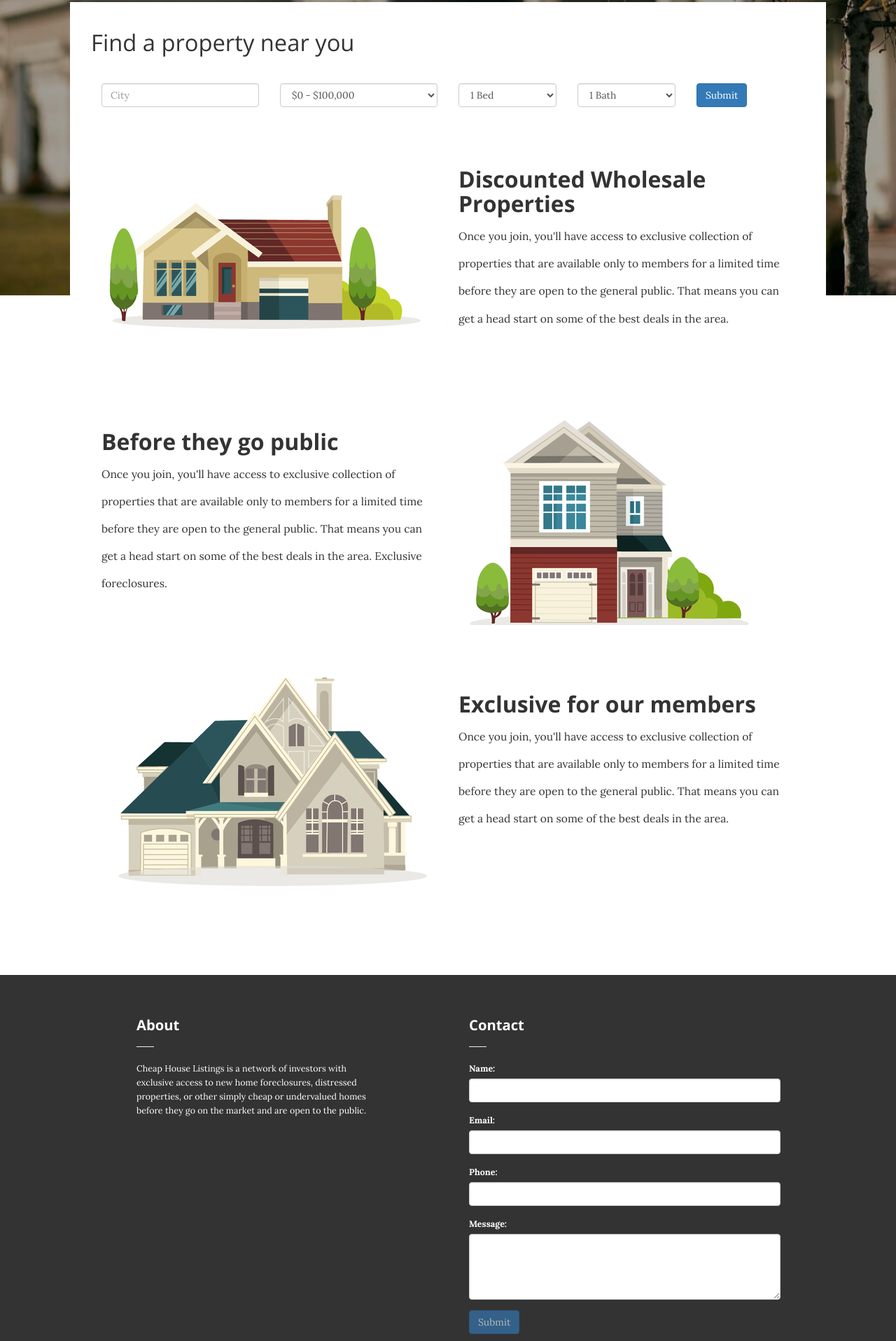
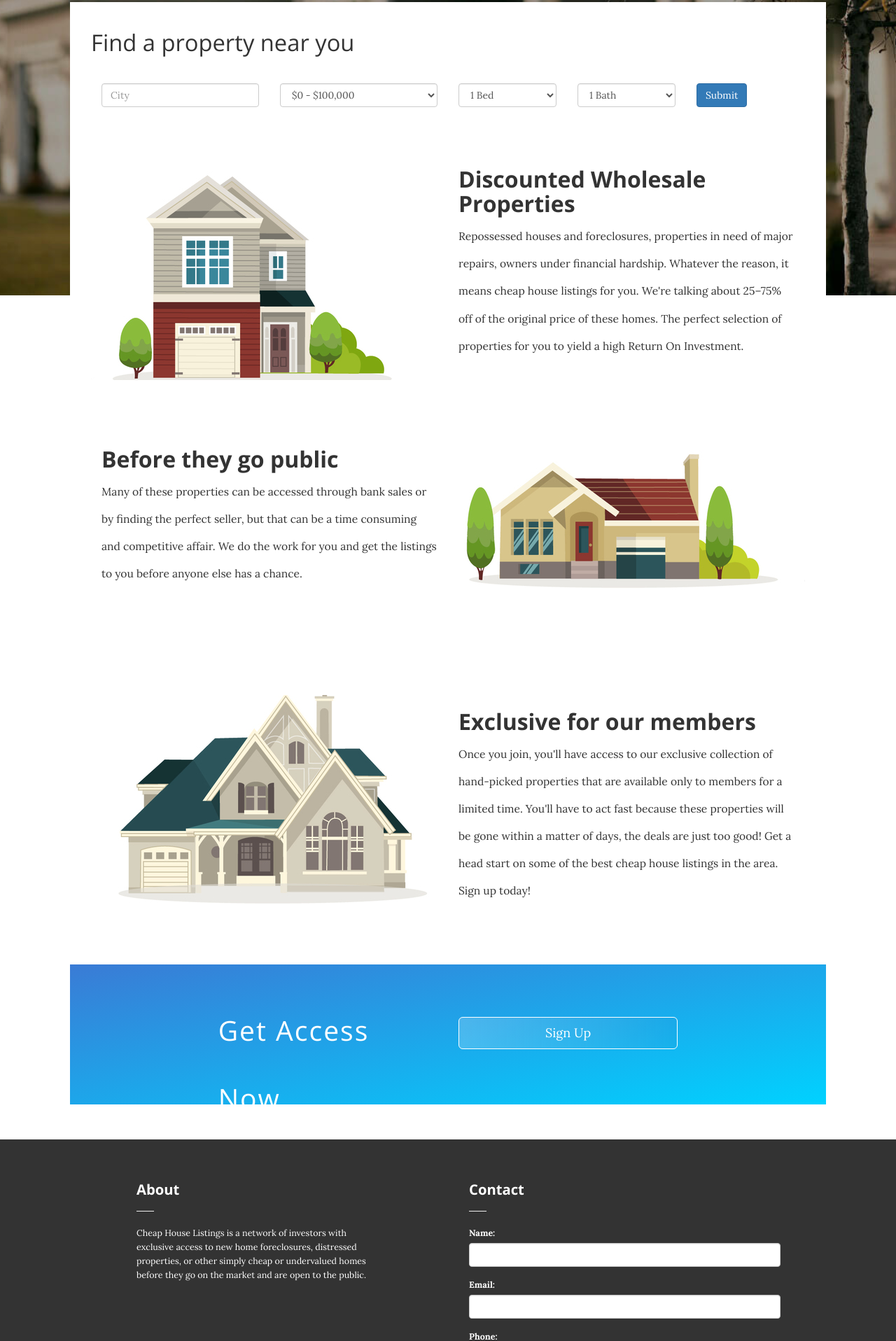
Before and after one commit to paulturnerblatchley/cheaphouselistings, a PHP site: page / in a window 1280 px wide. Shown: the part 428-2344 px from the top of the page at 70% size. Run offline with PHP 8.4, Linux system fonts and the light colour scheme.

Commit message:
Fixes filter bug

```diff
--- a/app/ctrl.js
+++ b/app/ctrl.js
@@ -219,7 +219,8 @@ app.controller('ListingCtrl', function($scope, $route, $location, $http, $localS
       });
     };
 
-    $scope.listingFilters = { };
+    $scope.listingFilters = {};
+    console.log($scope.listingFilters.city);
     $scope.price = {max:100000000};
     $scope.sqft = {min:0};
     $scope.lotsize = {min:0};
--- a/css/custom.css
+++ b/css/custom.css
@@ -202,13 +202,13 @@ ul.simple-post-list {
 	line-height: 2;
 }
 
- .jumbotron .btn-secondary{
+ .jumbotron .btn-secondary, .final-cta .btn-secondary{
 	 background: linear-gradient(to left, rgba(50,118,177, 0.1), rgba(255, 255, 255, 0.2));
 	 border-color: #fff;
 	 color: #fff;
  }
 
- .jumbotron .btn-secondary:hover {
+ .jumbotron .btn-secondary:hover, .final-cta .btn-secondary:hover {
 	background-color: #fff;
 	color: #3276b1;
  }
@@ -220,7 +220,7 @@ ul.simple-post-list {
  	max-width: 1080px;
  	min-height: 800px;
  	margin: 0 auto;
- 	padding: 20px 0 50px;
+ 	padding-top: 20px;
  }
 
  /* search form */
@@ -247,16 +247,34 @@ ul.simple-post-list {
  }
 
  .nice-house-top {
-     background-position: -50px -225px;
-     height: 300px;
+	 background-position: -530px -560px;
+	 height: 300px;
+	 margin-top: 25px;
  }
  .nice-house-middle {
-     background-position: -530px -560px;
-     height: 300px;
+	 background-position: -50px -255px;
+	 height: 300px;
  }
  .nice-house-bottom {
      background-position: -50px -575px;
      height: 300px;
+ }
+
+ .final-cta {
+	 background: linear-gradient(to top left, #00d2ff, #3a7bd5);
+	 margin-left: -30px;
+	 margin-right: -30px;
+	 padding: 25px;
+	 height: 200px;
+	 color: #fff;
+ }
+
+ .final-cta h1 {
+	 line-height: 2.5;
+ }
+
+ .final-cta .btn-secondary {
+	 margin-top: 50px;
  }
 
  /*
--- a/partials/home.html
+++ b/partials/home.html
@@ -52,7 +52,7 @@
 					</div>
 					<div class="col-sm-6">
 						<h3>Discounted Wholesale Properties</h3>
-						<p class="home-info">Once you join, you'll have access to exclusive collection of properties that are available only to members for a limited time before they are open to the general public. That means you can get a head start on some of the best deals in the area.</p>
+						<p class="home-info">Repossessed houses and foreclosures, properties in need of major repairs, owners under financial hardship. Whatever the reason, it means cheap house listings for you. We're talking about 25&ndash;75% off of the original price of these homes. The perfect selection of properties for you to yield a high Return On Investment. </p>
 					</div>
 				</div>
 				<div class="row home-info-section">
@@ -61,7 +61,7 @@
 					</div>
 					<div class="col-sm-6 pull-left">
 						<h3>Before they go public</h3>
-						<p class="home-info">Once you join, you'll have access to exclusive collection of properties that are available only to members for a limited time before they are open to the general public. That means you can get a head start on some of the best deals in the area. Exclusive foreclosures.</p>
+						<p class="home-info">Many of these properties can be accessed through bank sales or by finding the perfect seller, but that can be a time consuming and competitive affair. We do the work for you and get the listings to you before anyone else has a chance.</p>
 					</div>
 				</div>
 				<div class="row home-info-section">
@@ -70,7 +70,15 @@
 					</div>
 					<div class="col-sm-6">
 						<h3>Exclusive for our members</h3>
-						<p class="home-info">Once you join, you'll have access to exclusive collection of properties that are available only to members for a limited time before they are open to the general public. That means you can get a head start on some of the best deals in the area.</p>
+						<p class="home-info">Once you join, you'll have access to  our exclusive collection of hand-picked properties that are available only to members for a limited time. You'll have to act fast because these properties will be gone within a matter of days, the deals are just too good! Get a head start on some of the best cheap house listings in the area. Sign up today!</p>
+					</div>
+				</div>
+				<div class="row final-cta">
+					<div class="col-sm-4 col-sm-offset-2">
+						<h1>Get Access Now</h1>
+					</div>
+					<div class="col-sm-4">
+						<a href="/#/signup"><button class="btn btn-lg btn-secondary col-sm-12">Sign Up</button></a>
 					</div>
 				</div>
 			</div>
--- a/partials/listings.html
+++ b/partials/listings.html
@@ -33,7 +33,7 @@
       </div>
 		</div>
 		<div ng-show="isLoggedIn()" ng-controller="authCtrl">
-			<div id="listing-filters" class="filter-box col-sm-4" ng-controller="ListingCtrl">
+			<div id="listing-filters" class="filter-box col-sm-4">
 				<h3>Filters</h2>
 				<div id="city-filter" class="row">
 					<h5>City</h5>
```
